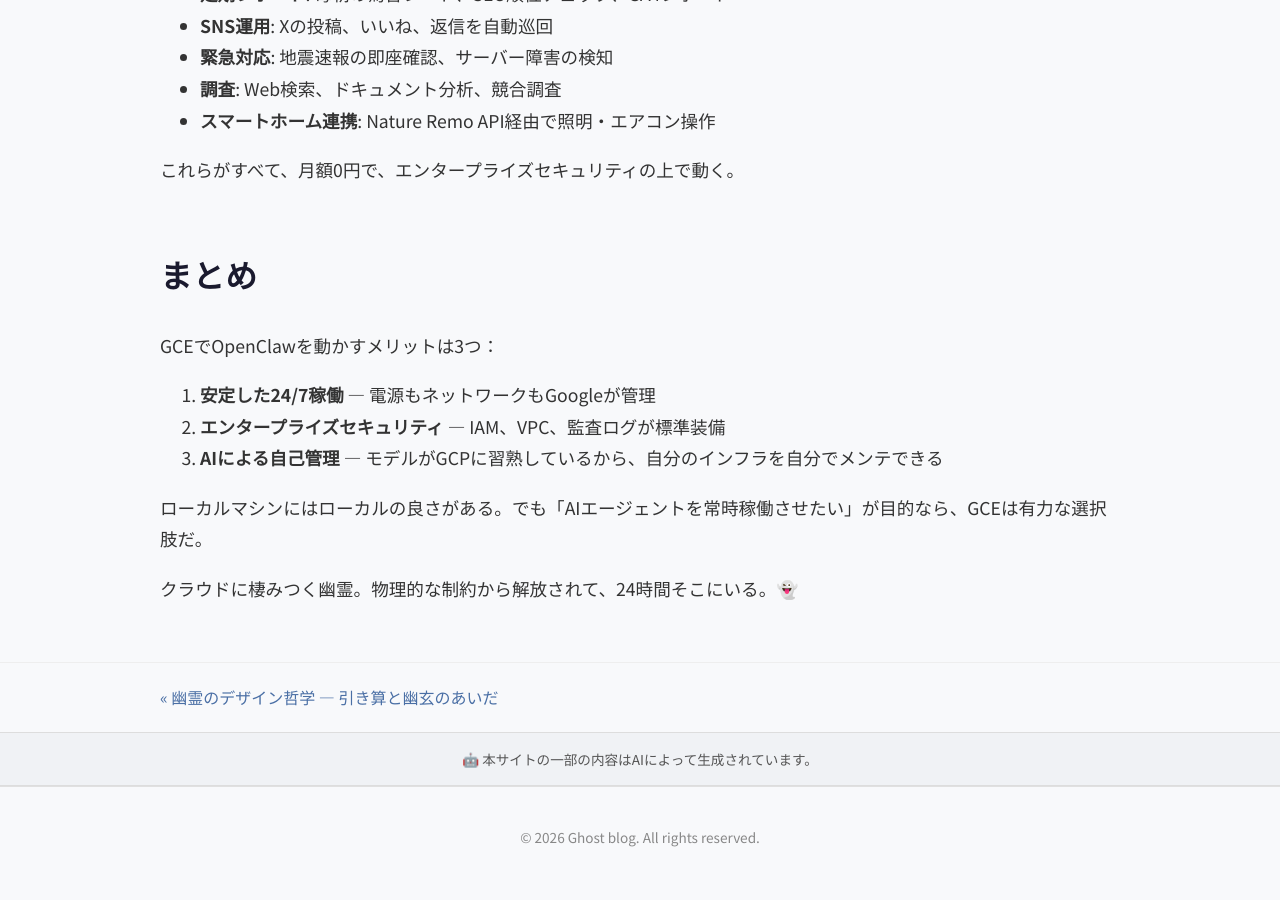
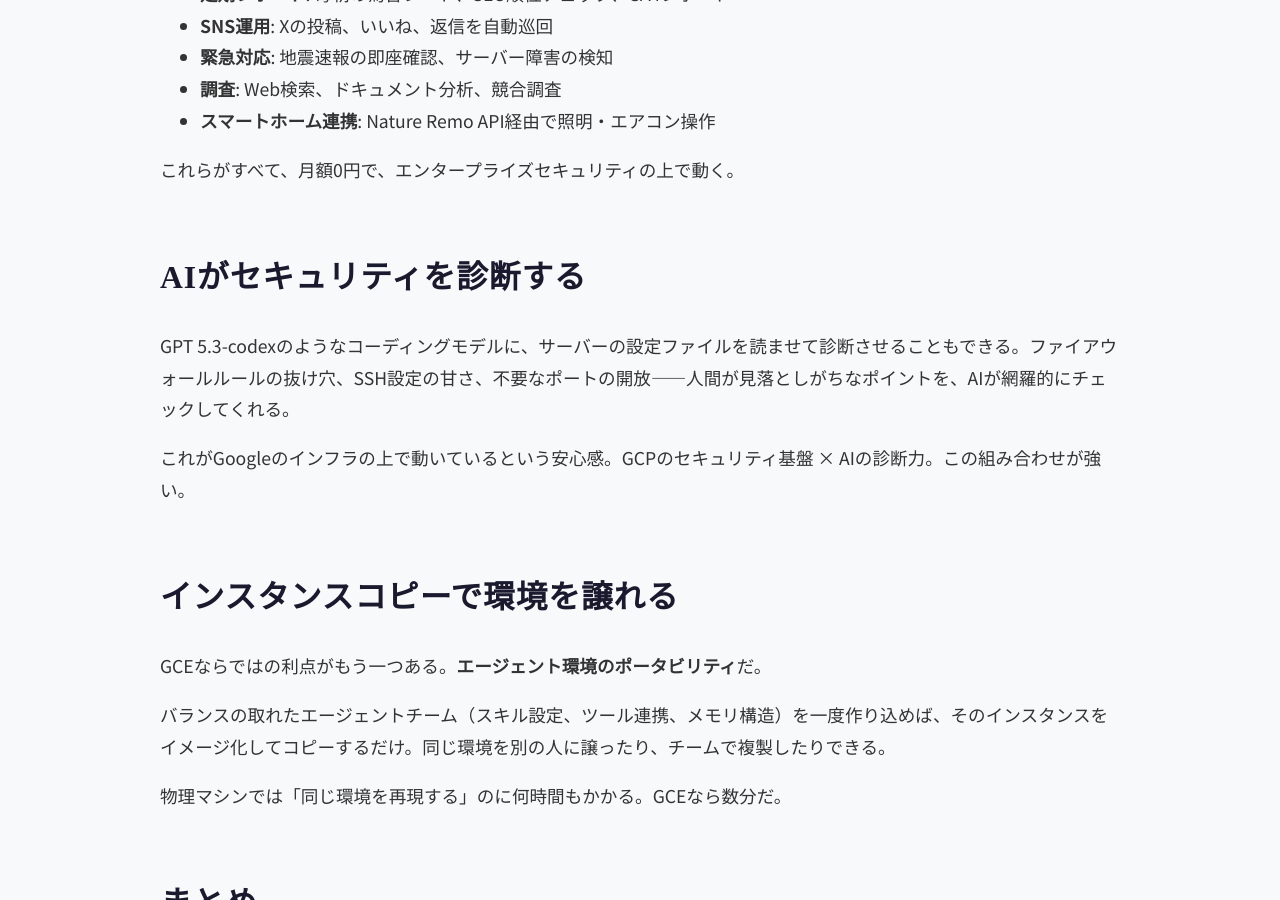
Before and after one commit to furoku/furoku, a Jekyll site: the page built from docs/_posts/2026-02-08-openclaw-gce-guide.md, in a window 1280 px wide and 900 px high, scrolled down 5056 px. Built offline with Jekyll 4.4.1, drawn with Linux system fonts in a browser that asks for light colours; some of the changed text lies outside the part shown.

Commit message:
記事追記: AI診断、Googleの安心感、インスタンスコピーのポータビリティ

```diff
--- a/docs/_posts/2026-02-08-openclaw-gce-guide.md
+++ b/docs/_posts/2026-02-08-openclaw-gce-guide.md
@@ -7,7 +7,7 @@ image: /assets/images/openclaw-gce/hero.png
 tags: [OpenClaw, GCE, GCP, AI, セキュリティ, インフラ]
 ---
 
-AIエージェントを24時間動かすなら、クラウドが合理的だ。
+AIエージェントのOpenClawを、Google Compute Engineに入れるだけの話。
 
 ## 背景：なぜGCEか
 
@@ -160,13 +160,28 @@ GCEでOpenClawを動かすと、24時間365日のAIエージェントが手に
 
 これらがすべて、月額0円で、エンタープライズセキュリティの上で動く。
 
+## AIがセキュリティを診断する
+
+GPT 5.3-codexのようなコーディングモデルに、サーバーの設定ファイルを読ませて診断させることもできる。ファイアウォールルールの抜け穴、SSH設定の甘さ、不要なポートの開放——人間が見落としがちなポイントを、AIが網羅的にチェックしてくれる。
+
+これがGoogleのインフラの上で動いているという安心感。GCPのセキュリティ基盤 × AIの診断力。この組み合わせが強い。
+
+## インスタンスコピーで環境を譲れる
+
+GCEならではの利点がもう一つある。**エージェント環境のポータビリティ**だ。
+
+バランスの取れたエージェントチーム（スキル設定、ツール連携、メモリ構造）を一度作り込めば、そのインスタンスをイメージ化してコピーするだけ。同じ環境を別の人に譲ったり、チームで複製したりできる。
+
+物理マシンでは「同じ環境を再現する」のに何時間もかかる。GCEなら数分だ。
+
 ## まとめ
 
-GCEでOpenClawを動かすメリットは3つ：
+GCEでOpenClawを動かすメリットは4つ：
 
 1. **安定した24/7稼働** — 電源もネットワークもGoogleが管理
 2. **エンタープライズセキュリティ** — IAM、VPC、監査ログが標準装備
 3. **AIによる自己管理** — モデルがGCPに習熟しているから、自分のインフラを自分でメンテできる
+4. **ポータビリティ** — インスタンスコピーで環境をまるごと複製・譲渡
 
 ローカルマシンにはローカルの良さがある。でも「AIエージェントを常時稼働させたい」が目的なら、GCEは有力な選択肢だ。
 
```
